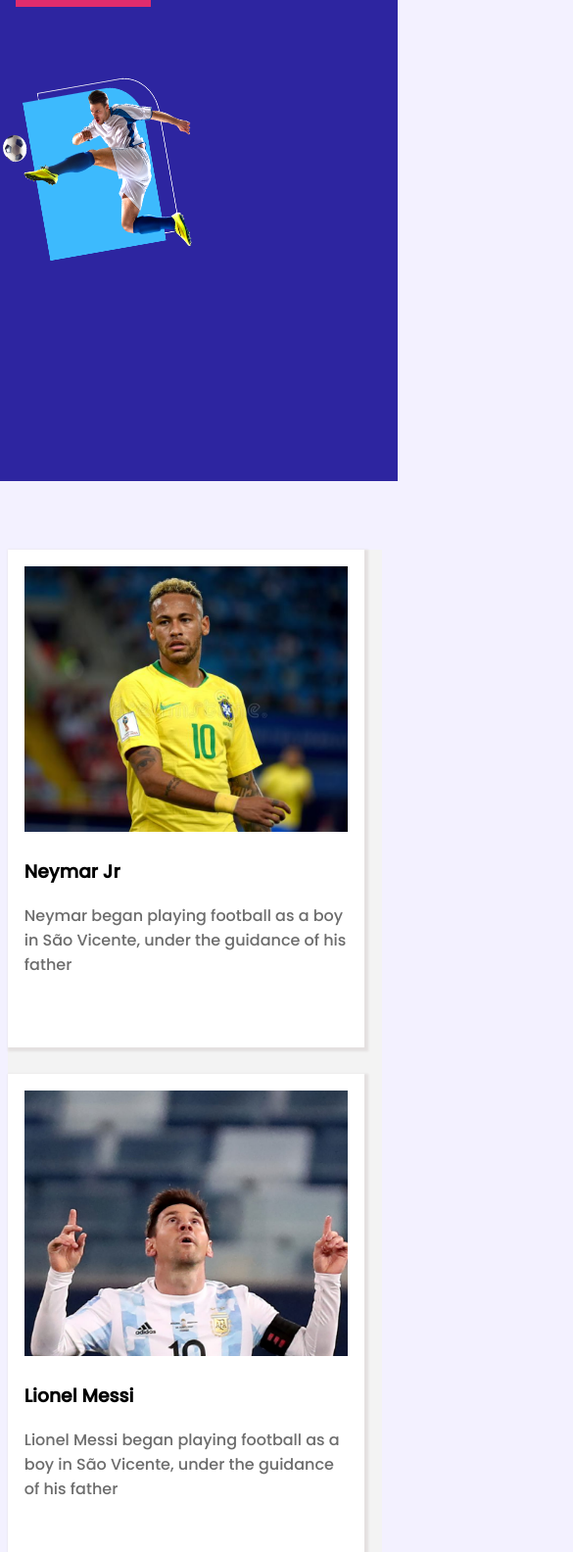
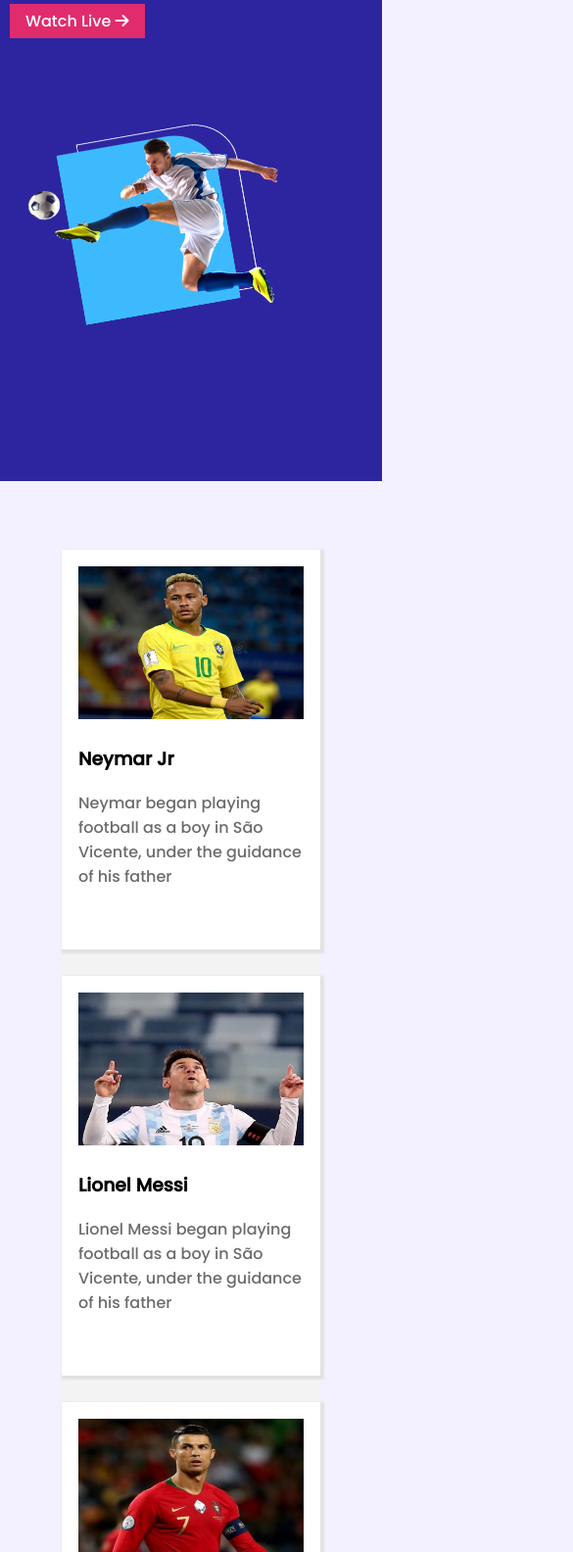
Before and after one commit to Gourab997/responsive-football, a plain HTML site: page index.html in a window 390 px wide. Shown: the part 298-1882 px from the top of the page at 98% size, 585 px wide, since content can reach past the window. Drawn offline with Linux system fonts and the light colour scheme.

Commit message:
resposive

```diff
--- a/styles/style.css
+++ b/styles/style.css
@@ -13,7 +13,7 @@ body {
 .container {
     display: flex;
     background-color: #2D25A0;
-    max-width: 100%;
+    width: 100%;
     height: 677px;
     align-items: center;
     justify-content: center;
@@ -112,7 +112,7 @@ body {
     display: flex;
 }
 
-.videos h1{
+.videos h1 {
     margin-right: 10%;
     font-size: 40px;
     color: rgba(128, 0, 128, 0.815);
@@ -160,14 +160,19 @@ footer img {
 
 /* mobile device  */
 @media only screen and (max-width:688px) {
+    main {
+        max-width: 100%;
+        overflow: hidden;
+    }
 
     .container {
+        overflow: hidden;
         padding-top: 112px;
-        width: 100%;
+        max-width: 100%;
         display: flex;
         align-items: flex-start;
         flex-direction: column;
-        padding-left: 16px;
+        padding-left: 10px;
     }
 
     .heading-contain {
@@ -176,29 +181,62 @@ footer img {
     }
 
     .container h1 {
-        font-size: 20px;
+        font-size: 35px;
+
     }
 
     .container img {
-        margin-top: -40%;
+        margin-top: -35%;
 
-        margin-left: -20%;
-        width: 150px;
-        height: 140.17px;
+        margin-left: -10%;
+        width: 200px;
+        height: 150.17px;
 
 
     }
 
     .secound-container {
-        width: 100%;
+        max-width: 100%;
     }
 
     .players {
-        width: 100%;
+
         display: grid;
         grid-template-columns: repeat(1, 1fr);
-        margin-left: 2%;
+
     }
+
+    .player {
+        width: 230px;
+        height: 374px;
+    }
+
+    .players img {
+        width: 230px;
+        height: 156px;
+    }
+
+    .videos {
+        display: flex;
+        align-items: center;
+        justify-content: center;
+        flex-direction: column;
+    }
+
+    .videos h1 {
+        font-size: 20px;
+        padding-left: 100px;
+    }
+
+    .video {
+        display: flex;
+
+        overflow: scroll;
+        overflow-y: hidden;
+        width: 30%;
+        height: 20%;
+    }
+
 
     footer {
         width: 100%;
@@ -208,6 +246,7 @@ footer img {
         width: 271px;
         height: 63px;
     }
+
 }
 
 
```
